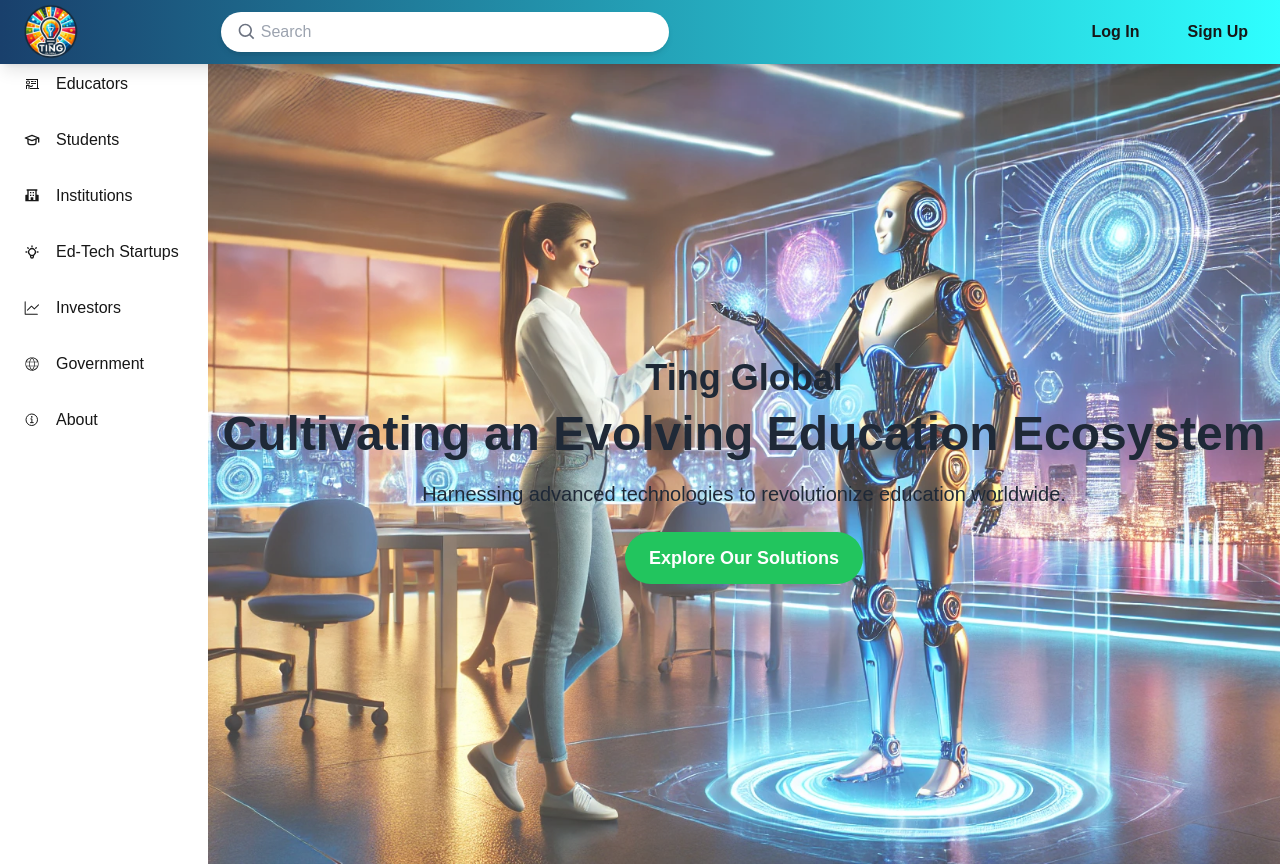
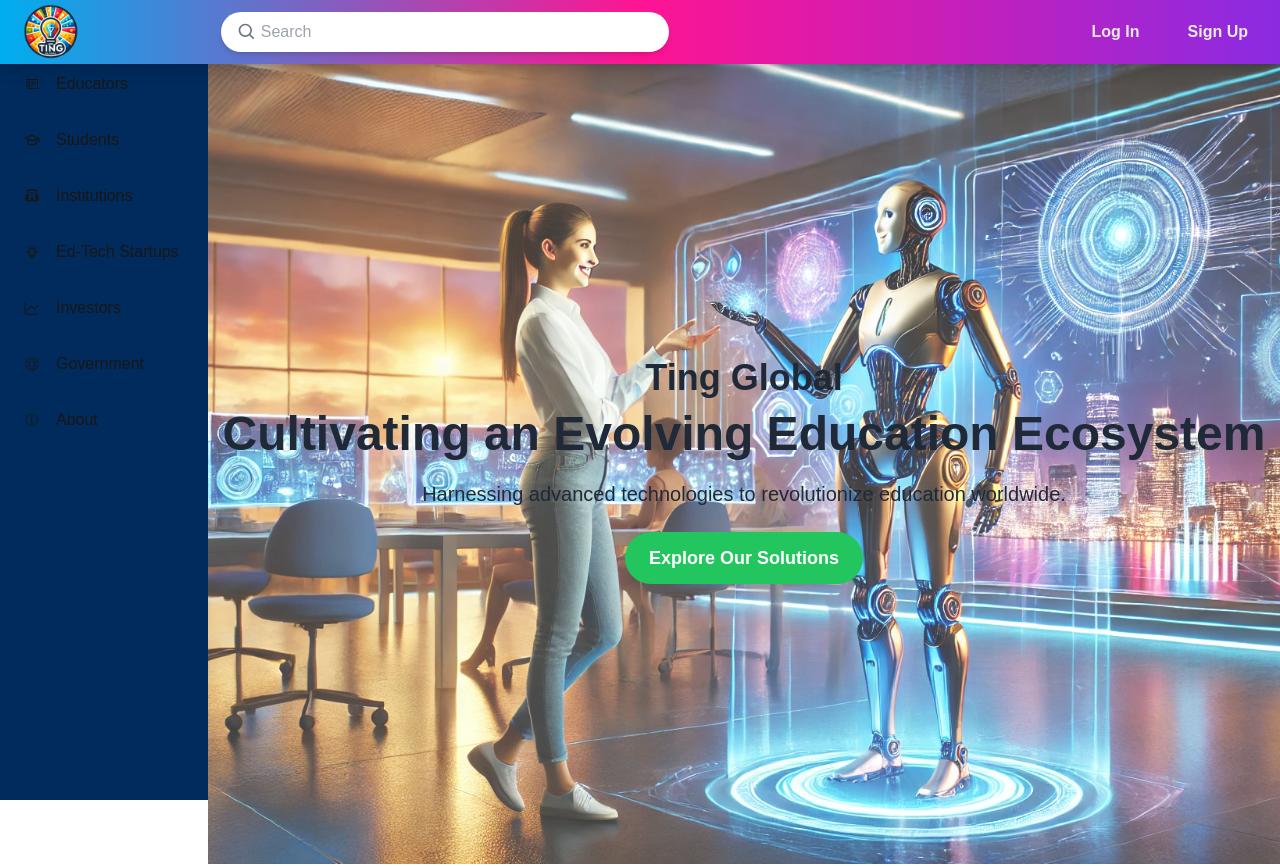
Before and after one commit to galoriancreations/challenge18-frontend-new, a Next.js app: page / in a window 1280 px wide. Shown: the top 866 px of the page. Built offline with nearby package versions, Linux system fonts and the light colour scheme.

Commit message:
tweaked design of app bar

```diff
--- a/src/app/components/appBar.tsx
+++ b/src/app/components/appBar.tsx
@@ -25,7 +25,8 @@ const AppBar = () => {
   ];
 
   return (
-    <header className=" bg-gradient-to-r from-primary-navy/90 to-primary-cyan/90 text-neutral-charcol p-4 shadow-lg flex justify-between items-center h-16 fixed top-0 left-0 w-full z-50">
+    <header className="fixed bg-gradient-to-r from-primary-blue via-accent-pink to-accent-purple text-neutral-silver p-4 shadow-lg flex justify-between items-center h-16 top-0 left-0 w-full z-50 backdrop-blur-md bg-opacity-70">
+      <div className="flex justify-between items-center w-full">
         <Link href="/" className="flex items-center h-full">
           <Image
             src="/images/ting-global-logo.png"
@@ -46,6 +47,7 @@ const AppBar = () => {
           </a>
           <button className="bg-secondary text-primary font-semibold px-4 py-2 rounded">Sign Up</button>
         </nav>
+      </div>
     </header>
   );
 };
--- a/src/app/components/hero.tsx
+++ b/src/app/components/hero.tsx
@@ -2,7 +2,7 @@ import React from "react";
 import Image from "next/image";
 const Hero: React.FC = () => {
   return (
-    <section className=" relative min-h-screen flex flex-col items-center justify-center text-center">
+    <section className=" relative w-full min-h-screen flex flex-col items-center justify-center text-center">
       <Image
         src="/images/hero image.webp"
         alt="hero image"
--- a/src/app/components/sideBar.tsx
+++ b/src/app/components/sideBar.tsx
@@ -25,7 +25,7 @@ const Sidebar = () => {
     { label: "About", href: "/about", icon: <IoInformationCircleOutline /> },
   ];
   return (
-    <aside className="w-52 h-[calc(100vh-4rem)] bg-primary text-textPrimary fixed top-16">
+    <aside className="w-52 h-[calc(100vh-4rem)]  bg-primary-navy  text-textPrimary fixed top-16">
       <ul className="space-y-4">
         {links.map((link) => (
           <Link
--- a/src/app/page.tsx
+++ b/src/app/page.tsx
@@ -1,13 +1,13 @@
 import Hero from "./components/hero";
-import { whoWeAre } from "@/constant/homePageText";
+import { DESCRIPTION_TEXT } from "@/constant/homePageText";
 
-export default function HomePage(): JSX.Element {
+const HomePage = () => {
   return (
     <div className="relative min-h-screen">
       <div className="relative z-10">
         <Hero />
 
-        {whoWeAre.map((item, index) => (
+        {DESCRIPTION_TEXT.map((item, index) => (
           <section key={index} className="mt-10 p-5">
             <h2 className="text-3xl font-bold">{item.title}</h2>
             <p className="mt-4">{item.text}</p>
@@ -16,4 +16,5 @@ export default function HomePage(): JSX.Element {
       </div>
     </div>
   );
-}
+};
+export default HomePage;
--- a/src/constant/homePageText.ts
+++ b/src/constant/homePageText.ts
@@ -1,4 +1,4 @@
-export const whoWeAre: { title: string; text: string }[] = [
+export const DESCRIPTION_TEXT: { title: string; text: string }[] = [
   {
     title: "The Name's TING... Nice To Meet You",
     text: 'The term "Tīng" (听 or 聽 in traditional Chinese characters) translates to "listen" or "hear" in Mandarin. It represents more than just a physical act; it embodies the essence of paying close attention, deeply understanding, and responding thoughtfully to what is heard. The name Ting Global encapsulates this ethos, reflecting a commitment to creating an educational ecosystem that listens deeply, senses into the rhythm of change, and responds with wisdom to the evolving needs of humanity and the ecosystem we are a part of.',
```
Lines whose indentation alone changed are shown as unchanged.
